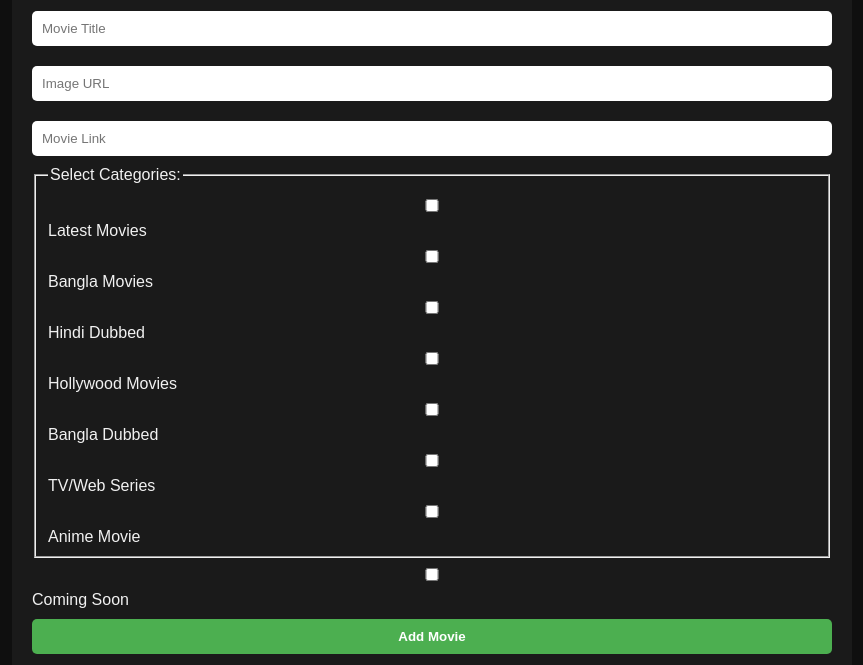
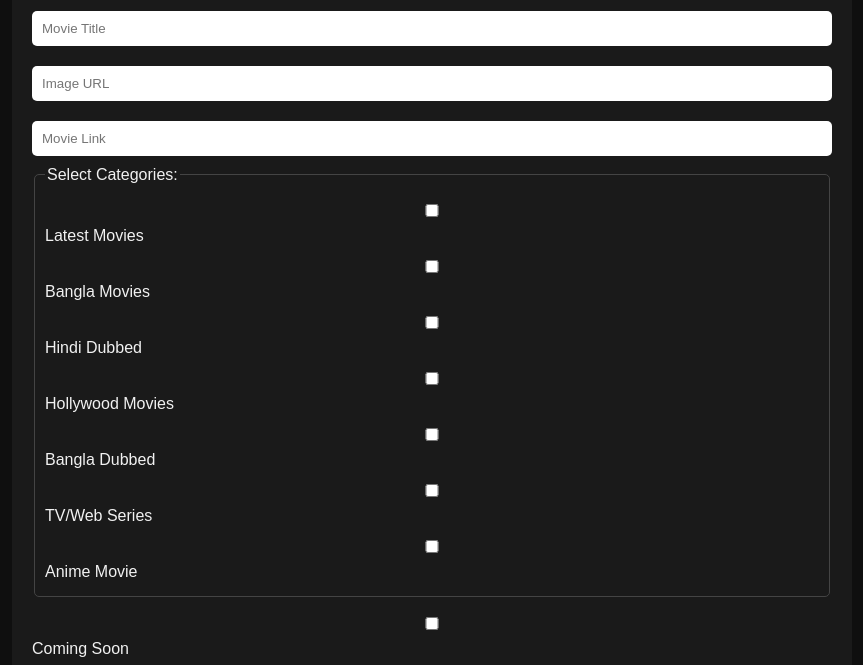
Before and after one commit to selimgazi999/mcodedetails, a plain HTML site: page index.html in a window 1280 px wide. Shown: the part 119-784 px from the top of the page, without its empty margins (208-1071 px from the left). Drawn offline with Linux system fonts and the light colour scheme.

Commit message:
Update style.css

```diff
--- a/style.css
+++ b/style.css
@@ -14,7 +14,7 @@ body {
   border-radius: 10px;
 }
 
-input, select, textarea, button {
+input, textarea, button {
   width: 100%;
   margin: 10px 0;
   padding: 10px;
@@ -23,8 +23,16 @@ input, select, textarea, button {
   box-sizing: border-box;
 }
 
-select[multiple] {
-  height: 120px;
+fieldset {
+  border: 1px solid #444;
+  padding: 10px;
+  border-radius: 5px;
+  margin-bottom: 10px;
+}
+
+fieldset label {
+  display: block;
+  margin-bottom: 5px;
 }
 
 textarea {
```
